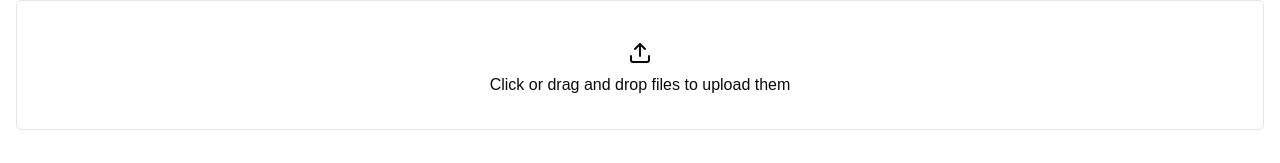
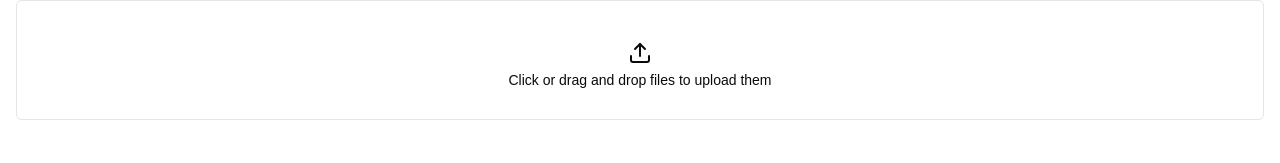
Before and after one commit to janglad/shadcn-dropzone, a Next.js app: page / in a window 1280 px wide. Shown: the part 340-503 px from the top of the page. Built offline with nearby package versions, Linux system fonts and the light colour scheme.

Commit message:
add label

```diff
--- a/app/page.tsx
+++ b/app/page.tsx
@@ -6,6 +6,7 @@ import {
   DropzoneFileList,
   DropzoneFileListItem,
   DropzoneFileMessage,
+  DropzoneLabel,
   DropzoneMessage,
   DropzoneRemoveFile,
   DropzoneRetryFile,
@@ -74,7 +75,9 @@ export default function Home() {
         <DropzoneMessage className="text-right" />
         <DropZoneArea className="flex flex-col items-center gap-2 pt-10">
           <Upload />
-          <p>Click or drag and drop files to upload them</p>
+          <DropzoneLabel>
+            Click or drag and drop files to upload them
+          </DropzoneLabel>
           <DropzoneFileList
             style={{
               height: `${
--- a/components/dropzone.tsx
+++ b/components/dropzone.tsx
@@ -15,6 +15,7 @@ import {
   useDropzone as rootUseDropzone,
 } from "react-dropzone";
 import { Button, ButtonProps } from "./ui/button";
+import { Label } from "./ui/label";
 
 type DropzoneResult<TUploadRes, TUploadError> =
   | {
@@ -683,3 +684,15 @@ export function DropzoneMessage(props: DropzoneMessageProps) {
     </p>
   );
 }
+
+interface DropzoneLabelProps
+  extends React.LabelHTMLAttributes<HTMLLabelElement> {}
+
+export function DropzoneLabel(props: DropzoneLabelProps) {
+  const context = useDropzoneContext();
+  if (!context) {
+    throw new Error("DropzoneLabel must be used within a Dropzone");
+  }
+
+  return <Label htmlFor={context.inputId} {...props} />;
+}
```
